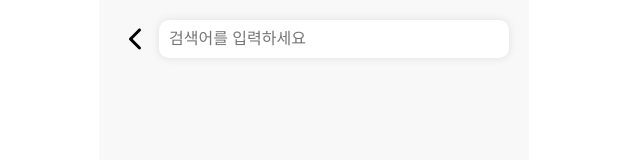
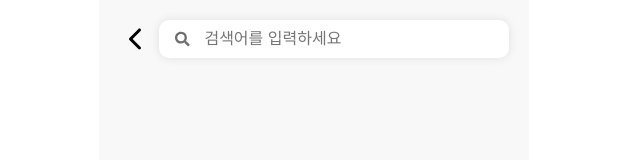
Before and after one commit to CAMELOMANIAC/MapAPP-frontend, a React (Create React App) app: page /search in a window 1280 px wide. Shown: the top 160 px of the page, without its empty margins (326-966 px from the left). Built offline with nearby package versions, Linux system fonts and the light colour scheme.

Commit message:
feat: 검색바 클릭시 검색페이지로 이동하도록 수정

```diff
--- a/src/components/ui/SearchBar.tsx
+++ b/src/components/ui/SearchBar.tsx
@@ -1,24 +1,48 @@
-import { HTMLAttributes } from 'react';
-import styled from 'styled-components';
+import { HTMLAttributes } from "react";
+import { FaSearch } from "react-icons/fa";
+import { useNavigate } from "react-router-dom";
+import styled from "styled-components";
 
 type SearchBarProps = {} & HTMLAttributes<HTMLDivElement>;
 
 const SearchBar = ({ ...props }: SearchBarProps) => {
+  const navigate = useNavigate();
+  const searchBarClickHandler = () => {
+    navigate("/search");
+  };
   return (
-    <SearchBarInput type="text" placeholder="검색어를 입력하세요" {...props} />
+    <SearchContainer onClick={searchBarClickHandler}>
+      <SearchIcon />
+      <SearchBarInput type="text" placeholder="검색어를 입력하세요" {...props} />
+    </SearchContainer>
   );
 };
 
 export default SearchBar;
 
-const SearchBarInput = styled.input`
+const SearchContainer = styled.div`
   display: flex;
-  flex: 1;
+  flex-direction: row;
+  align-items: center;
+  justify-content: flex-start;
   width: 100%;
   padding: 10px;
   font-size: 16px;
   background-color: white;
-  border: none;
   border-radius: 10px;
   box-shadow: 0 0 10px rgb(0 0 0 / 10%);
 `;
+
+const SearchBarInput = styled.input`
+  display: flex;
+  width: 100%;
+  padding-left: 0.5rem;
+  font-size: 16px;
+  border: none;
+  outline: none;
+`;
+
+const SearchIcon = styled(FaSearch)`
+  margin: 0 0.4rem;
+  color: #6e6e6e;
+`;
```
